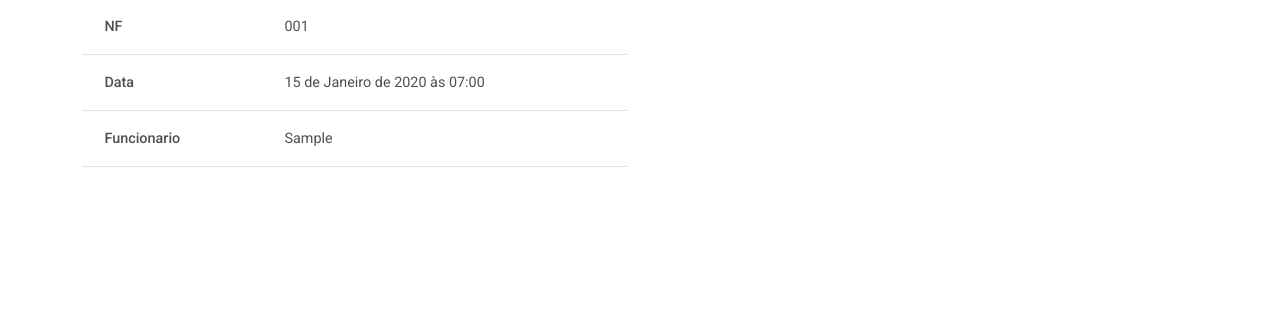
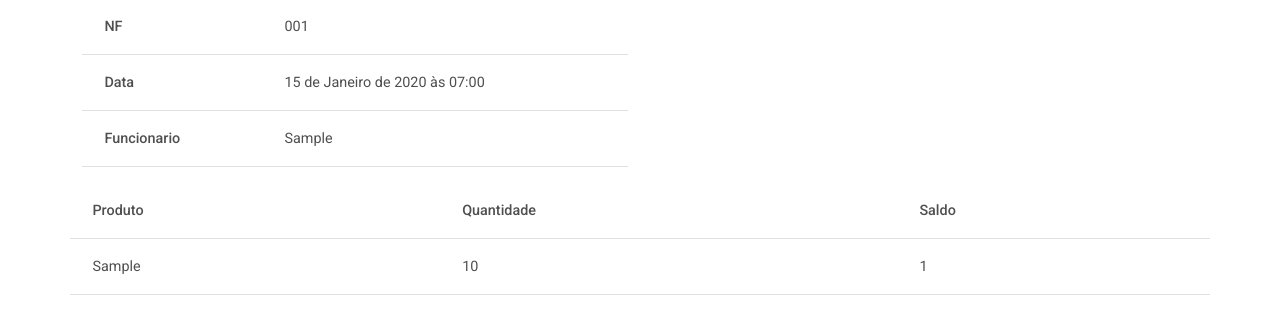
Before and after one commit to ailtontelesxavier/estoque, a Django app: page /estoque/1/ in a window 1280 px wide. Shown: the part 189-523 px from the top of the page. Run offline with Django 4.2, Linux system fonts and the light colour scheme; tables that the repository leaves empty hold one stand-in row (values such as "Sample post"); some libraries are stand-ins or nearby versions.

Commit message:
estoque entrada detail

```diff
--- a/projeto/estoque/templates/estoque_entrada_detail.html
+++ b/projeto/estoque/templates/estoque_entrada_detail.html
@@ -25,5 +25,21 @@
             </tbody>
         </table>
     </div>
+    <table class="table table-user-information">
+        <tbody>
+            <tr>
+                <th class="text-right">Produto</th>
+                <th class="text-right">Quantidade</th>
+                <th class="text-right">Saldo</th>
+            </tr>
+            {% for obj in object.estoques.all %}
+            <tr>
+                <td>{{obj.produto}}</td>
+                <td>{{obj.quantidade}}</td>
+                <td>{{obj.saldo}}</td>
+            </tr>
+            {% endfor %}
+        </tbody>
+    </table>
 </div>
 {% endblock content %}
```
